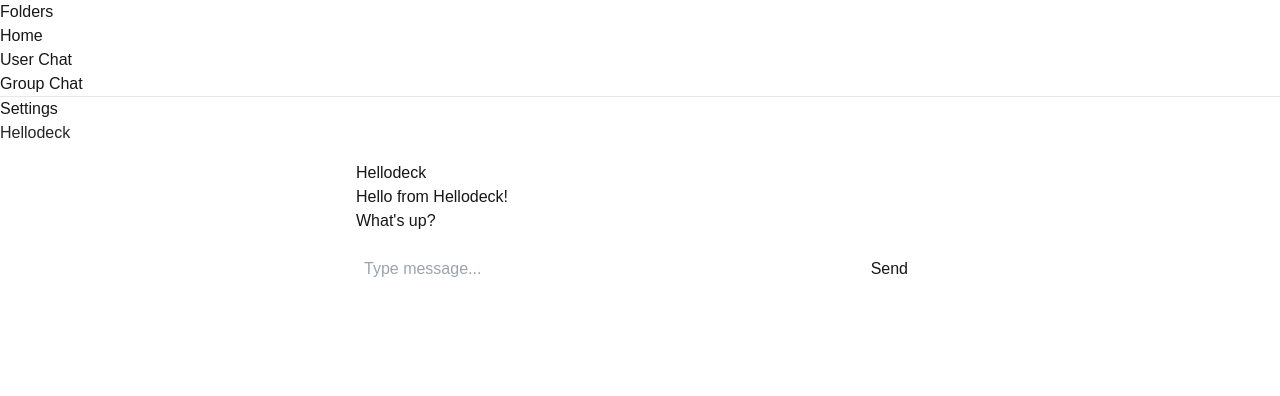
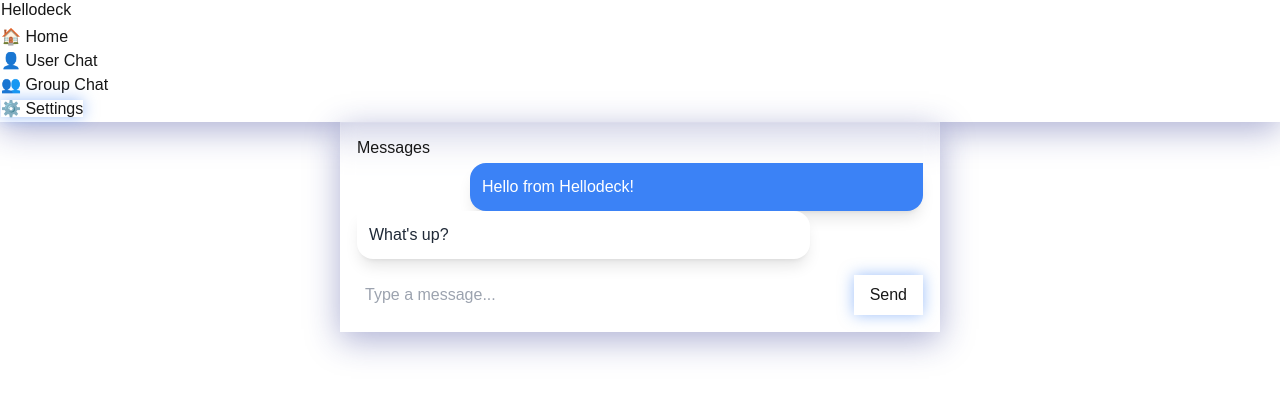
Before and after one commit to Buildathonzx/hellodeck, a Next.js app: page / in a window 1280 px wide. Shown: the top 396 px of the page. Built offline with nearby package versions, Linux system fonts and the light colour scheme.

Commit message:
✨ enhance UI with new styles for message bubbles and sidebar; implement glassmorphism effects

```diff
--- a/src/app/globals.css
+++ b/src/app/globals.css
@@ -54,3 +54,45 @@ button {
 .animate-pulse {
   animation: pulse 2s infinite;
 }
+
+.glass {
+  background: rgba(255, 255, 255, 0.2);
+  backdrop-filter: blur(10px);
+  border: 1px solid rgba(255, 255, 255, 0.1);
+  box-shadow: 0 8px 32px 0 rgba(31, 38, 135, 0.37);
+}
+
+.message-bubble {
+  @apply p-3 rounded-2xl max-w-[80%] shadow-lg transition-all duration-300;
+}
+
+.message-bubble.sent {
+  @apply bg-blue-500 text-white ml-auto rounded-tr-none;
+  transform: perspective(1000px) rotateX(0deg);
+}
+
+.message-bubble.received {
+  @apply bg-white text-gray-800 rounded-tl-none;
+  transform: perspective(1000px) rotateX(0deg);
+}
+
+.hover-3d {
+  transition: transform 0.3s ease;
+}
+
+.hover-3d:hover {
+  transform: translateY(-5px) scale(1.02);
+}
+
+.glow {
+  box-shadow: 0 0 15px rgba(59, 130, 246, 0.5);
+}
+
+@keyframes float {
+  0%, 100% { transform: translateY(0px); }
+  50% { transform: translateY(-10px); }
+}
+
+.animate-float {
+  animation: float 3s ease-in-out infinite;
+}
--- a/src/app/layout.tsx
+++ b/src/app/layout.tsx
@@ -27,13 +27,10 @@ export default function RootLayout({
     <html lang="en">
       <body
         className={`${geistSans.variable} ${geistMono.variable} antialiased
-          bg-gradient-to-r from-blue-500 to-purple-600 min-h-screen flex`}
+          bg-gradient-to-br from-blue-600 via-purple-600 to-pink-500 min-h-screen flex p-4`}
       >
         <SideBar />
-        <div className="flex-1">
-          <header className="animate-pulse mb-4 p-4 text-white font-bold">
-            <h2>Hellodeck</h2>
-          </header>
+        <div className="flex-1 ml-4">
           {children}
         </div>
       </body>
--- a/src/app/page.tsx
+++ b/src/app/page.tsx
@@ -15,24 +15,29 @@ export default function Home() {
   }
 
   return (
-    <main className="bg-white rounded-lg p-4 shadow-lg transition-all">
-      <h1>Hellodeck</h1>
-      <ul className="space-y-2 mt-2">
+    <main className="glass mx-4 rounded-2xl p-6 space-y-4">
+      <h1 className="text-2xl font-bold text-white animate-float">Messages</h1>
+      <div className="space-y-4 max-h-[60vh] overflow-y-auto p-4">
         {messages.map((msg, idx) => (
-          <li key={idx}>{msg}</li>
+          <div
+            key={idx}
+            className={`message-bubble ${idx % 2 === 0 ? 'sent' : 'received'}`}
+          >
+            {msg}
+          </div>
         ))}
-      </ul>
-      <form className="mt-4" onSubmit={handleSend}>
+      </div>
+      <form onSubmit={handleSend} className="mt-4 flex gap-2">
         <input
           type="text"
           value={newMessage}
           onChange={(e) => setNewMessage(e.target.value)}
-          placeholder="Type message..."
-          className="border border-gray-300 rounded px-2 py-1 focus:outline-none focus:border-blue-500 transition"
+          placeholder="Type a message..."
+          className="flex-1 p-4 rounded-full bg-white/10 text-white placeholder:text-white/50 focus:outline-none focus:ring-2 focus:ring-blue-500 transition-all"
         />
         <button
           type="submit"
-          className="bg-blue-600 text-white rounded px-4 py-1 hover:bg-blue-700 transition-transform transform hover:scale-105"
+          className="hover-3d glow px-6 py-4 rounded-full bg-blue-500 text-white font-medium"
         >
           Send
         </button>
--- a/src/components/SideBar.tsx
+++ b/src/components/SideBar.tsx
@@ -1,25 +1,31 @@
-
 "use client";
 import Link from "next/link";
 
 export default function SideBar() {
   return (
-    <nav className="bg-white shadow-lg p-4 w-64 min-h-screen">
-      <h3 className="font-bold mb-4">Folders</h3>
-      <ul className="space-y-2">
-        <li>
-          <Link href="/">Home</Link>
-        </li>
-        <li>
-          <Link href="/chat/user123">User Chat</Link>
-        </li>
-        <li>
-          <Link href="/chat/group123">Group Chat</Link>
-        </li>
+    <nav className="glass text-white w-64 min-h-screen p-6 space-y-6">
+      <h3 className="text-xl font-bold animate-float">Hellodeck</h3>
+      <ul className="space-y-4">
+        {[
+          { href: "/", label: "🏠 Home" },
+          { href: "/chat/user123", label: "👤 User Chat" },
+          { href: "/chat/group123", label: "👥 Group Chat" },
+        ].map((link) => (
+          <li key={link.href}>
+            <Link
+              href={link.href}
+              className="hover-3d block p-3 rounded-lg bg-white/10 hover:bg-white/20 transition-all"
+            >
+              {link.label}
+            </Link>
+          </li>
+        ))}
       </ul>
-      <hr className="my-4" />
-      <Link href="/settings" className="text-blue-600 underline">
-        Settings
+      <Link
+        href="/settings"
+        className="hover-3d glow block p-3 rounded-lg bg-blue-500/50 hover:bg-blue-500/70 transition-all mt-auto"
+      >
+        ⚙️ Settings
       </Link>
     </nav>
   );
```
